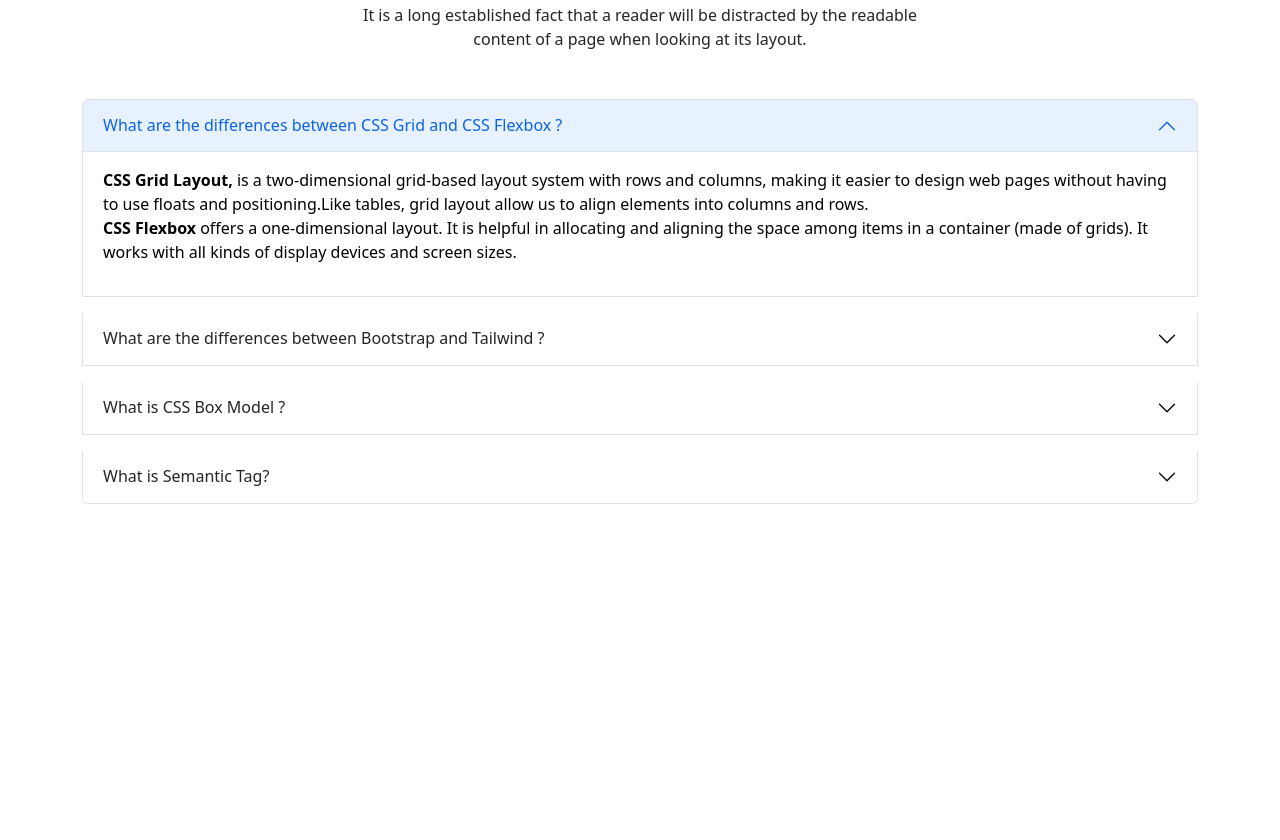
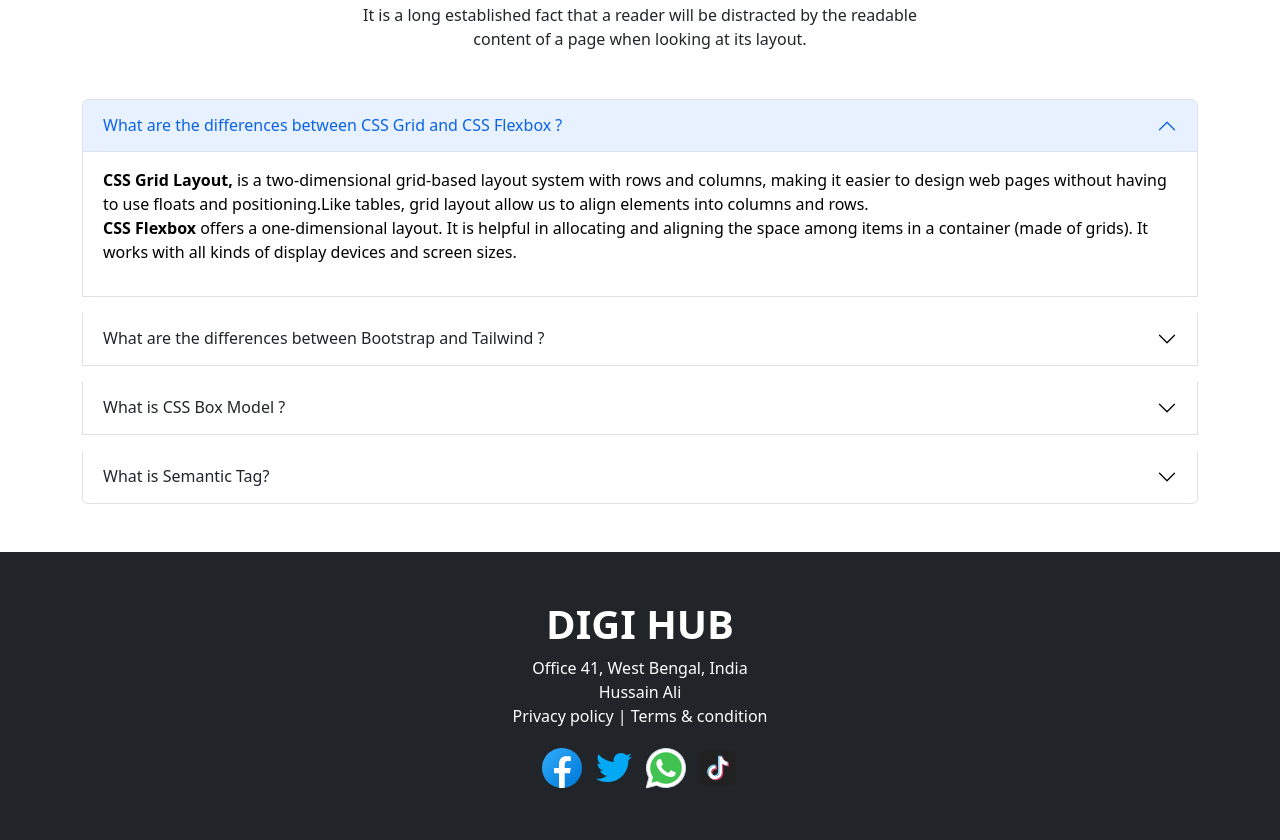
Before and after one commit to hussainali2023/digi-hub, a plain HTML site: page index.html in a window 1280 px wide. Shown: the part 2465-3305 px from the top of the page. Before the commit the page ends 3017 px from the top, so only its background shows below. Drawn offline with nearby package versions, Linux system fonts and the light colour scheme.

Commit message:
add footer and social icons

```diff
--- a/index.html
+++ b/index.html
@@ -309,7 +309,19 @@
 
 
 </main>
+    <footer class="bg-dark py-5">
+      <div class="text-center text-white ">
+        <h1 class="fw-bold">DIGI HUB</h1>
+        <p>Office 41, West Bengal, India <br> Hussain Ali <br> Privacy policy | Terms & condition</p>
+      </div>
+      <div class=" text-center">
+        <a href=""> <img src="images/social-icons/facebook.svg" alt=""></a>
+        <a href=""> <img src="images/social-icons/twitter.svg" alt=""></a>
+        <a href=""> <img src="images/social-icons/icons8-whatsapp.svg" alt=""></a>
+        <a href=""> <img src="images/social-icons/tiktok.svg" alt=""></a>
 
+      </div>
+    </footer>
 
 
     <script src="https://cdn.jsdelivr.net/npm/bootstrap@5.2.0/dist/js/bootstrap.bundle.min.js" integrity="sha384-A3rJD856KowSb7dwlZdYEkO39Gagi7vIsF0jrRAoQmDKKtQBHUuLZ9AsSv4jD4Xa" crossorigin="anonymous"></script>
```
Also changed, not shown: images/social-icons/facebook.svg (added), images/social-icons/icons8-whatsapp.svg (added), images/social-icons/tiktok.svg (added), images/social-icons/twitter.svg (added).
